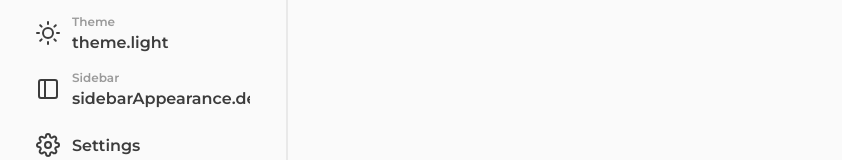
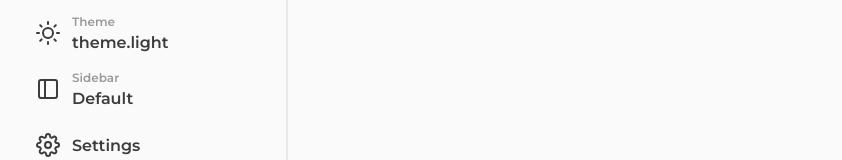
Before and after one commit to krisztian-kugler/tudu, an Angular app in the folder apps/tudu-web/: page /home in a window 1280 px wide. Shown: the part 607-767 px from the top of the page, without its empty margins (0-842 px from the left). Built offline with nearby package versions, Linux system fonts and the light colour scheme.

Commit message:
set up signal-based translation service

```diff
--- a/apps/tudu-web/src/app/components/sidebar/sidebar.component.html
+++ b/apps/tudu-web/src/app/components/sidebar/sidebar.component.html
@@ -26,7 +26,7 @@
     tudu-sidebar-button
     icon="sidebar"
     buttonTitle="Sidebar"
-    [label]="'sidebarAppearance.' + (compact ? 'compact' : 'default')"
+    [label]="compact ? translations.sidebarAppearance_compact() : translations.sidebarAppearance_default()"
     [compact]="compact"
     (click)="toggleAppearance()"
   ></button>
--- a/apps/tudu-web/src/app/components/sidebar/sidebar.component.ts
+++ b/apps/tudu-web/src/app/components/sidebar/sidebar.component.ts
@@ -1,4 +1,4 @@
-import { ChangeDetectionStrategy, Component, HostBinding, HostListener } from "@angular/core";
+import { ChangeDetectionStrategy, Component, HostBinding, HostListener, inject } from "@angular/core";
 import { CommonModule } from "@angular/common";
 import { RouterModule } from "@angular/router";
 
@@ -7,6 +7,7 @@ import { IconName } from "src/provide-icons";
 import { Theme, ThemeService } from "src/app/services/theme/theme.service";
 import { SidebarButtonComponent } from "../sidebar-button/sidebar-button.component";
 import { BrowserStorageService, StorageKey } from "src/app/services/browser-storage/browser-storage.service";
+import { TranslationService } from "src/app/shared/features/translation/translation.service";
 
 type SidebarAppearance = "default" | "compact";
 
@@ -27,6 +28,8 @@ type NavigationLink = {
 export class SidebarComponent {
   @HostBinding("attr.data-appearance") appearance: SidebarAppearance = "default";
   @HostBinding("class.compact") compact: boolean = false;
+
+  translations = inject(TranslationService).translations;
 
   mapThemeToIcon: Record<Theme, IconName> = {
     light: "sun",
--- a/apps/tudu-web/src/main.ts
+++ b/apps/tudu-web/src/main.ts
@@ -1,11 +1,31 @@
+import { APP_INITIALIZER } from "@angular/core";
 import { provideHttpClient } from "@angular/common/http";
 import { bootstrapApplication } from "@angular/platform-browser";
 import { provideRouter } from "@angular/router";
+import { Observable } from "rxjs";
 
 import { AppComponent } from "./app/app.component";
 import { routes } from "./app/routes";
 import { provideIcons } from "./provide-icons";
+import { TranslationService } from "./app/shared/features/translation/translation.service";
+
+import type { Translations } from "./app/shared/features/translation/types";
+
+const initializeApp =
+  (translationService: TranslationService): (() => Observable<Translations | undefined>) =>
+  () =>
+    translationService.loadTranslations("en");
 
 bootstrapApplication(AppComponent, {
-  providers: [provideRouter(routes), provideHttpClient(), provideIcons()],
+  providers: [
+    provideRouter(routes),
+    provideHttpClient(),
+    provideIcons(),
+    {
+      provide: APP_INITIALIZER,
+      useFactory: initializeApp,
+      deps: [TranslationService],
+      multi: true,
+    },
+  ],
 });
```
Also changed, not shown: apps/tudu-web/src/assets/translations/en.json (renamed from apps/tudu-web/src/assets/i18n/en.json).
